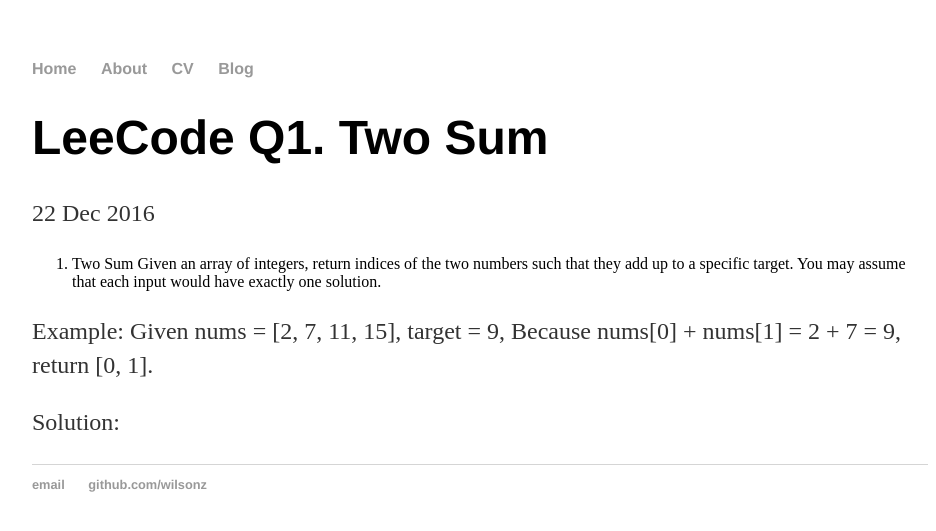
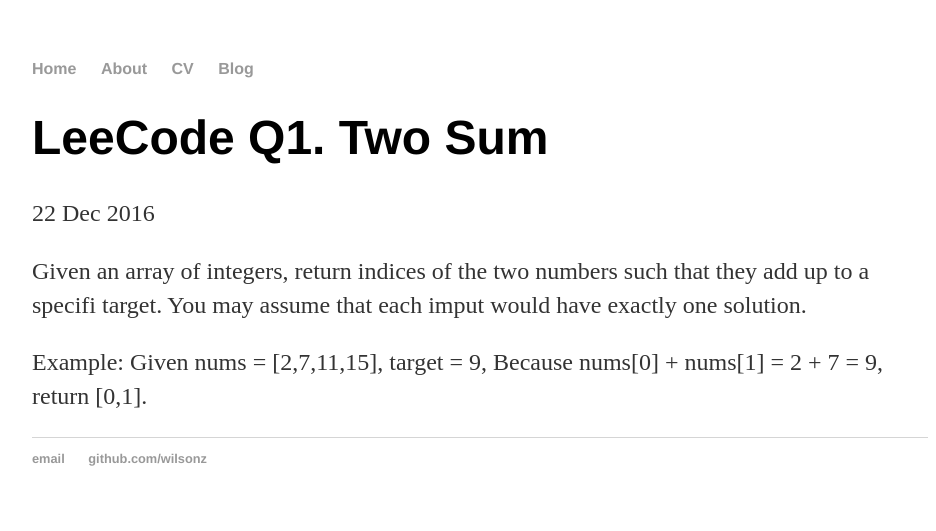
Before and after one commit to wilsonz/wilsonz.github.io, a Jekyll site: the page built from _posts/2016-12-22-LeetCode-1.Two-Sum.md, in a window 1280 px wide. Shown: the top 531 px of the page, without its empty margins (160-1096 px from the left). Built offline with Jekyll 4.4.1, drawn with Linux system fonts in a browser that asks for light colours.

Commit message:
Update 2016-12-22-LeetCode-1.Two-Sum.md

```diff
--- a/_posts/2016-12-22-LeetCode-1.Two-Sum.md
+++ b/_posts/2016-12-22-LeetCode-1.Two-Sum.md
@@ -3,13 +3,10 @@
 title: "LeeCode Q1. Two Sum"
 date: 2016-12-22
 ---
-1. Two Sum
-Given an array of integers, return indices of the two numbers such that they add up to a specific target.
-You may assume that each input would have exactly one solution.
+Given an array of integers, return indices of the two numbers such that they add up to a specifi target.
+You may assume that each imput would have exactly one solution.
 
 Example:
-Given nums = [2, 7, 11, 15], target = 9,
+Given nums = [2,7,11,15], target = 9,
 Because nums[0] + nums[1] = 2 + 7 = 9,
-return [0, 1].
-
-Solution:
+return [0,1].
```
